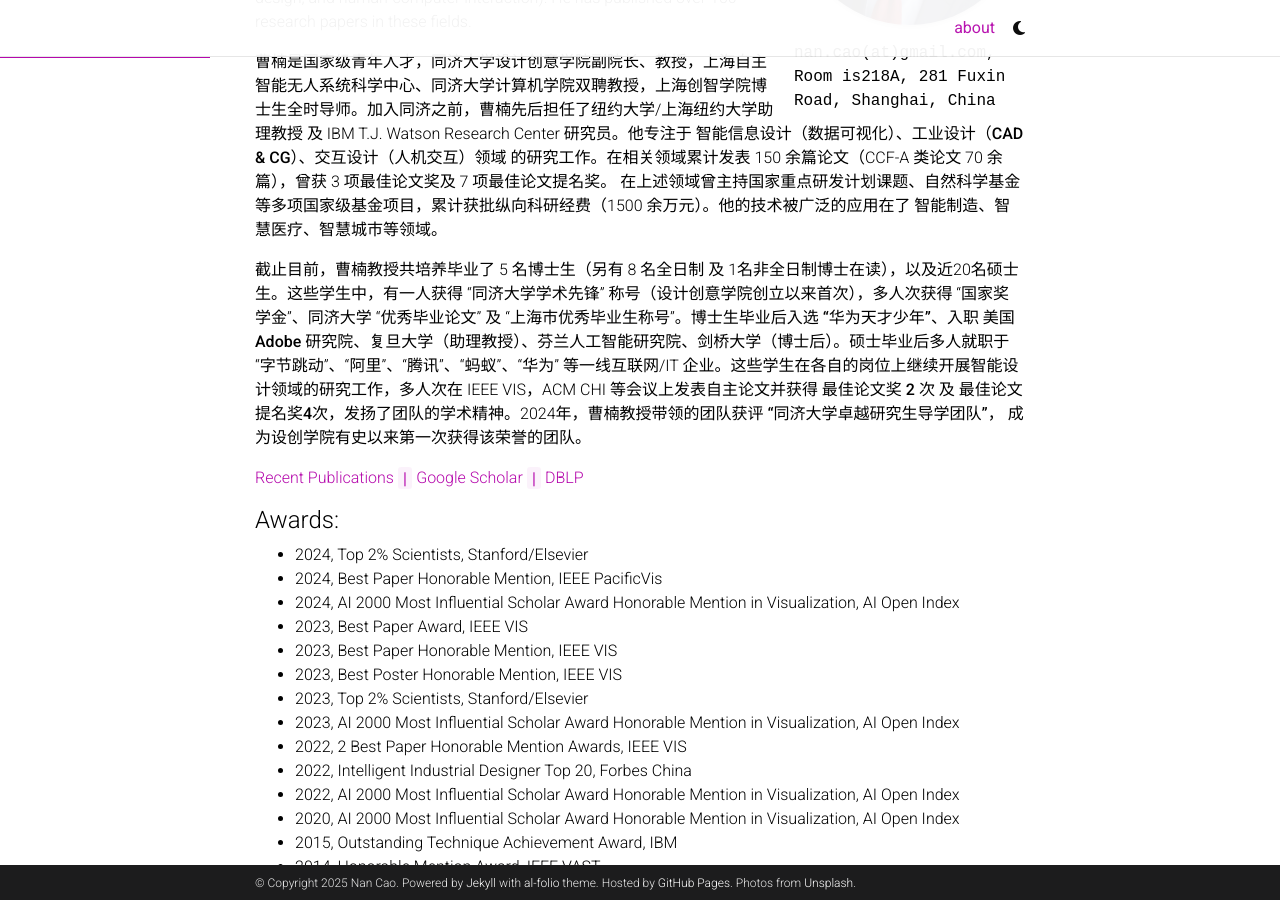
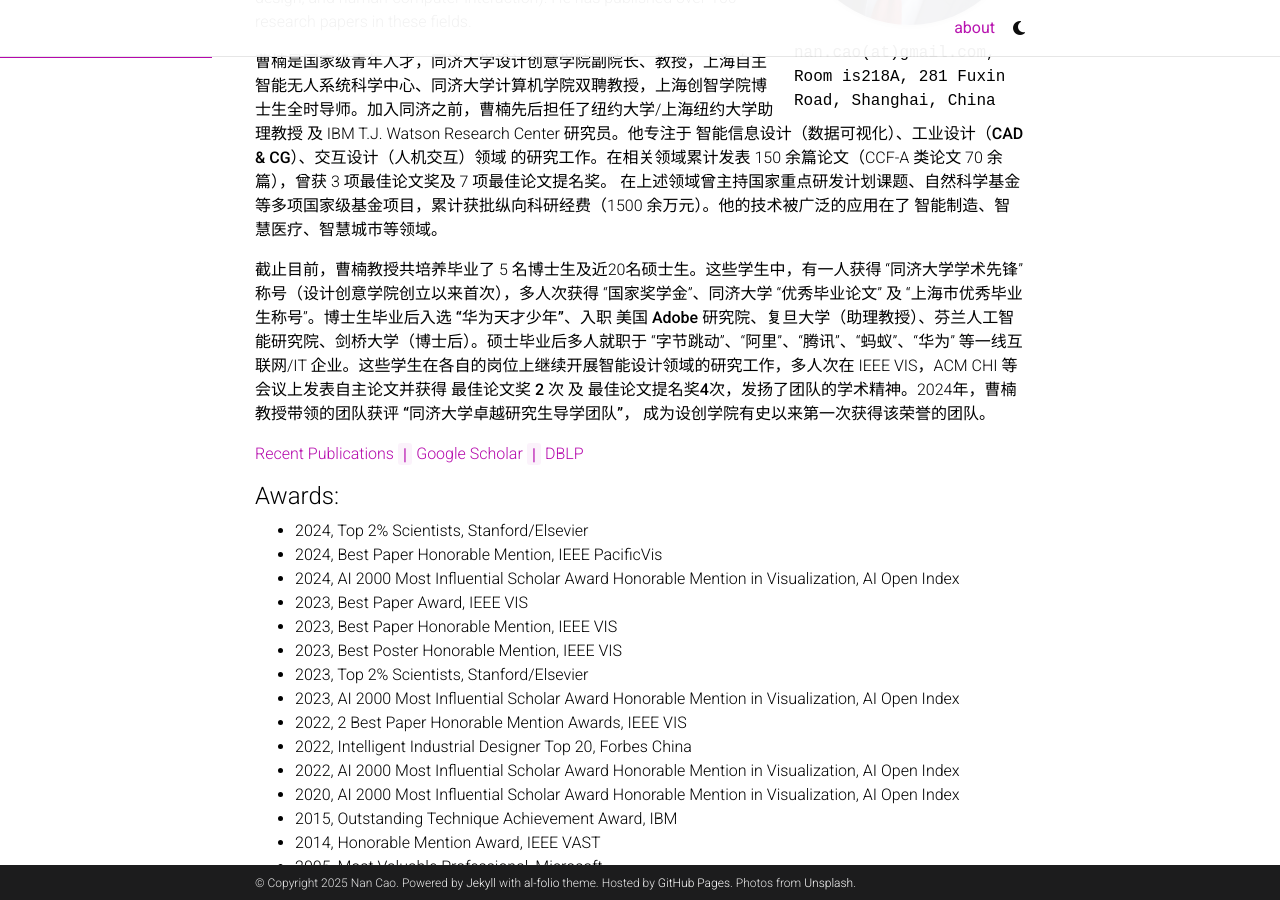
Before and after one commit to nancao/nancao.github.io, a Jekyll site: the page built from _pages/about.md, in a window 1280 px wide and 900 px high, scrolled down 407 px. Built offline with Jekyll 4.4.1, drawn with Linux system fonts in a browser that asks for light colours; full-size pictures stand in for the smaller copies a plugin makes; comment, search, counter and statistics services are not loaded; a style sheet for code colours, icons or effects is not loaded.

Commit message:
Update about.md

```diff
--- a/_pages/about.md
+++ b/_pages/about.md
@@ -20,7 +20,7 @@
 
 曹楠是国家级青年人才，同济大学设计创意学院副院长、教授，上海自主智能无人系统科学中心、同济大学计算机学院双聘教授，上海创智学院博士生全时导师。加入同济之前，曹楠先后担任了纽约大学/上海纽约大学助理教授 及 IBM T.J. Watson Research Center 研究员。他专注于 **智能信息设计（数据可视化）、工业设计（CAD & CG）、交互设计（人机交互）领域** 的研究工作。在相关领域累计发表 150 余篇论文（CCF-A 类论文 70 余篇），曾获 3 项最佳论文奖及 7 项最佳论文提名奖。 在上述领域曾主持国家重点研发计划课题、自然科学基金等多项国家级基金项目，累计获批纵向科研经费（1500 余万元）。他的技术被广泛的应用在了 智能制造、智慧医疗、智慧城市等领域。
 
-截止目前，曹楠教授共培养毕业了 5 名博士生（另有 8 名全日制 及 1名非全日制博士在读），以及近20名硕士生。这些学生中，有一人获得 “**同济大学学术先锋**” 称号（设计创意学院创立以来首次），多人次获得 “**国家奖学金**”、同济大学 “**优秀毕业论文**” 及 “**上海市优秀毕业生称号**”。博士生毕业后入选 **“华为天才少年”**、入职 **美国 Adobe 研究院**、**复旦大学（助理教授）**、**芬兰人工智能研究院**、**剑桥大学（博士后）**。硕士毕业后多人就职于 “字节跳动”、“阿里”、“腾讯”、“蚂蚁”、“华为” 等一线互联网/IT 企业。这些学生在各自的岗位上继续开展智能设计领域的研究工作，多人次在 IEEE VIS，ACM CHI 等会议上发表自主论文并获得 **最佳论文奖 2 次** 及 **最佳论文提名奖4次**，发扬了团队的学术精神。2024年，曹楠教授带领的团队获评 **“同济大学卓越研究生导学团队”**， 成为设创学院有史以来第一次获得该荣誉的团队。
+截止目前，曹楠教授共培养毕业了 5 名博士生及近20名硕士生。这些学生中，有一人获得 “**同济大学学术先锋**” 称号（设计创意学院创立以来首次），多人次获得 “**国家奖学金**”、同济大学 “**优秀毕业论文**” 及 “**上海市优秀毕业生称号**”。博士生毕业后入选 **“华为天才少年”**、入职 **美国 Adobe 研究院**、**复旦大学（助理教授）**、**芬兰人工智能研究院**、**剑桥大学（博士后）**。硕士毕业后多人就职于 “字节跳动”、“阿里”、“腾讯”、“蚂蚁”、“华为” 等一线互联网/IT 企业。这些学生在各自的岗位上继续开展智能设计领域的研究工作，多人次在 IEEE VIS，ACM CHI 等会议上发表自主论文并获得 **最佳论文奖 2 次** 及 **最佳论文提名奖4次**，发扬了团队的学术精神。2024年，曹楠教授带领的团队获评 **“同济大学卓越研究生导学团队”**， 成为设创学院有史以来第一次获得该荣誉的团队。
 
 [Recent Publications](https://idvxlab.com/publication.html) <code>|</code> [Google Scholar](https://scholar.google.com/citations?user=5I0mFcsAAAAJ) <code>|</code> [DBLP](https://dblp.org/pid/66/5146-1.html)
 
```
